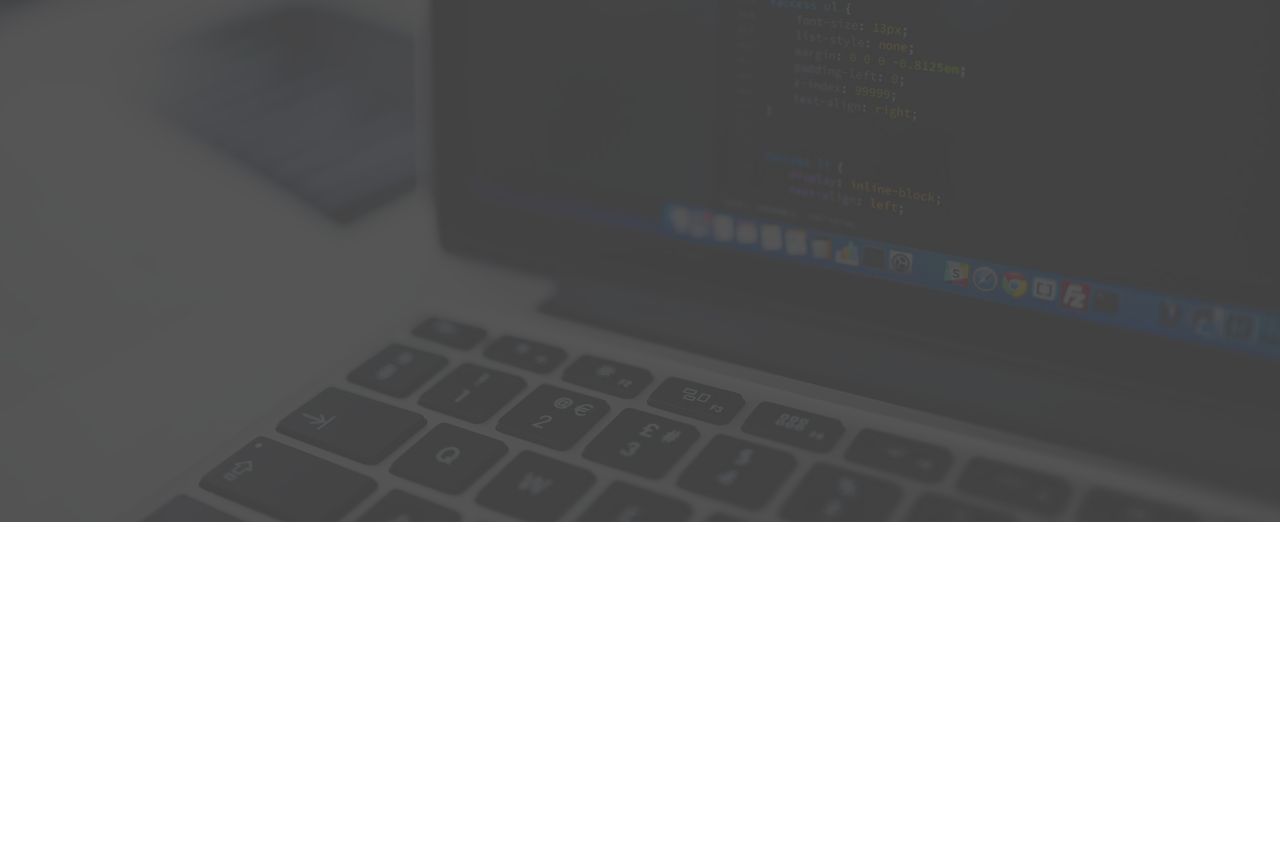
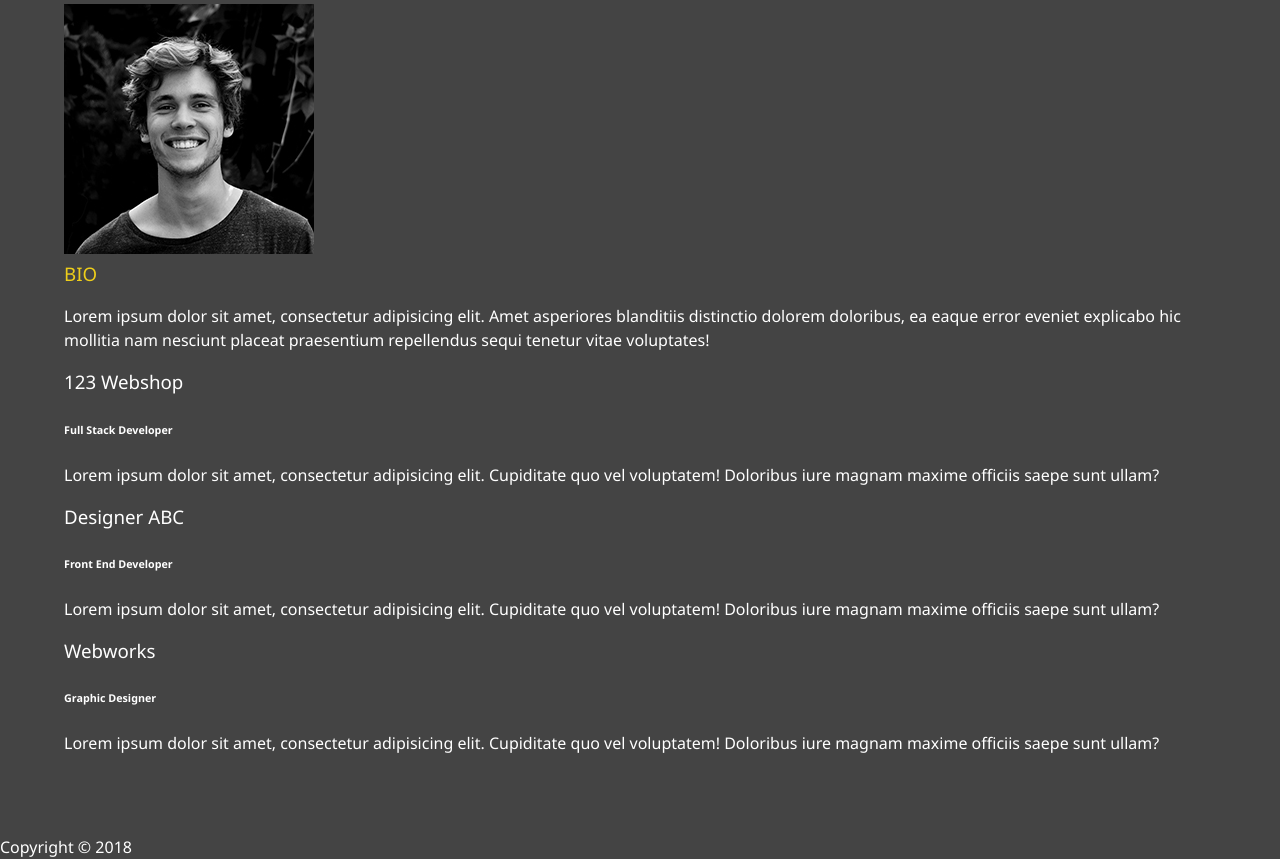
Before and after one commit to Annie-Huang/modern_portfolio, a website: page dist/about.html in a window 1280 px wide. Shown: the part 278-1137 px from the top of the page. Before the commit the page ends 800 px from the top, so only its background shows below. Drawn offline with Linux system fonts and the light colour scheme.

Commit message:
Create the basic markup for the about.html

```diff
--- a/dist/about.html
+++ b/dist/about.html
@@ -9,7 +9,7 @@
     <link rel="stylesheet" href="css/main.css">
     <title>About Me</title>
 </head>
-<body id="bg-img">
+<body>
 <header>
     <div class="menu-btn">
         <div class="btn-line"></div>
@@ -33,8 +33,34 @@
 <main id="about">
     <h1 class="lg-heading">About <span class="text-secondary">Me</span></h1>
     <h2 class="sm-heading">Let me tell you a few things</h2>
+    <div class="about-info">
+        <img src="img/portrait.jpg" alt="John Doe" class="bio-image">
+        <div class="bio">
+            <h3 class="text-secondary">BIO</h3>
+            <p>Lorem ipsum dolor sit amet, consectetur adipisicing elit. Amet asperiores blanditiis distinctio dolorem doloribus, ea eaque error eveniet explicabo hic mollitia nam nesciunt placeat praesentium repellendus sequi tenetur vitae voluptates!</p>
+        </div>
 
+        <div class="job job-1">
+            <h3>123 Webshop</h3>
+            <h6>Full Stack Developer</h6>
+            <p>Lorem ipsum dolor sit amet, consectetur adipisicing elit. Cupiditate quo vel voluptatem! Doloribus iure magnam maxime officiis saepe sunt ullam?</p>
+        </div>
+        <div class="job job-2">
+            <h3>Designer ABC</h3>
+            <h6>Front End Developer</h6>
+            <p>Lorem ipsum dolor sit amet, consectetur adipisicing elit. Cupiditate quo vel voluptatem! Doloribus iure magnam maxime officiis saepe sunt ullam?</p>
+        </div>
+        <div class="job job-3">
+            <h3>Webworks</h3>
+            <h6>Graphic Designer</h6>
+            <p>Lorem ipsum dolor sit amet, consectetur adipisicing elit. Cupiditate quo vel voluptatem! Doloribus iure magnam maxime officiis saepe sunt ullam?</p>
+        </div>
+    </div>
 </main>
+
+<footer id="main-footer">
+    Copyright &copy; 2018
+</footer>
 
 <script src="js/main.js"></script>
 </body>
```
